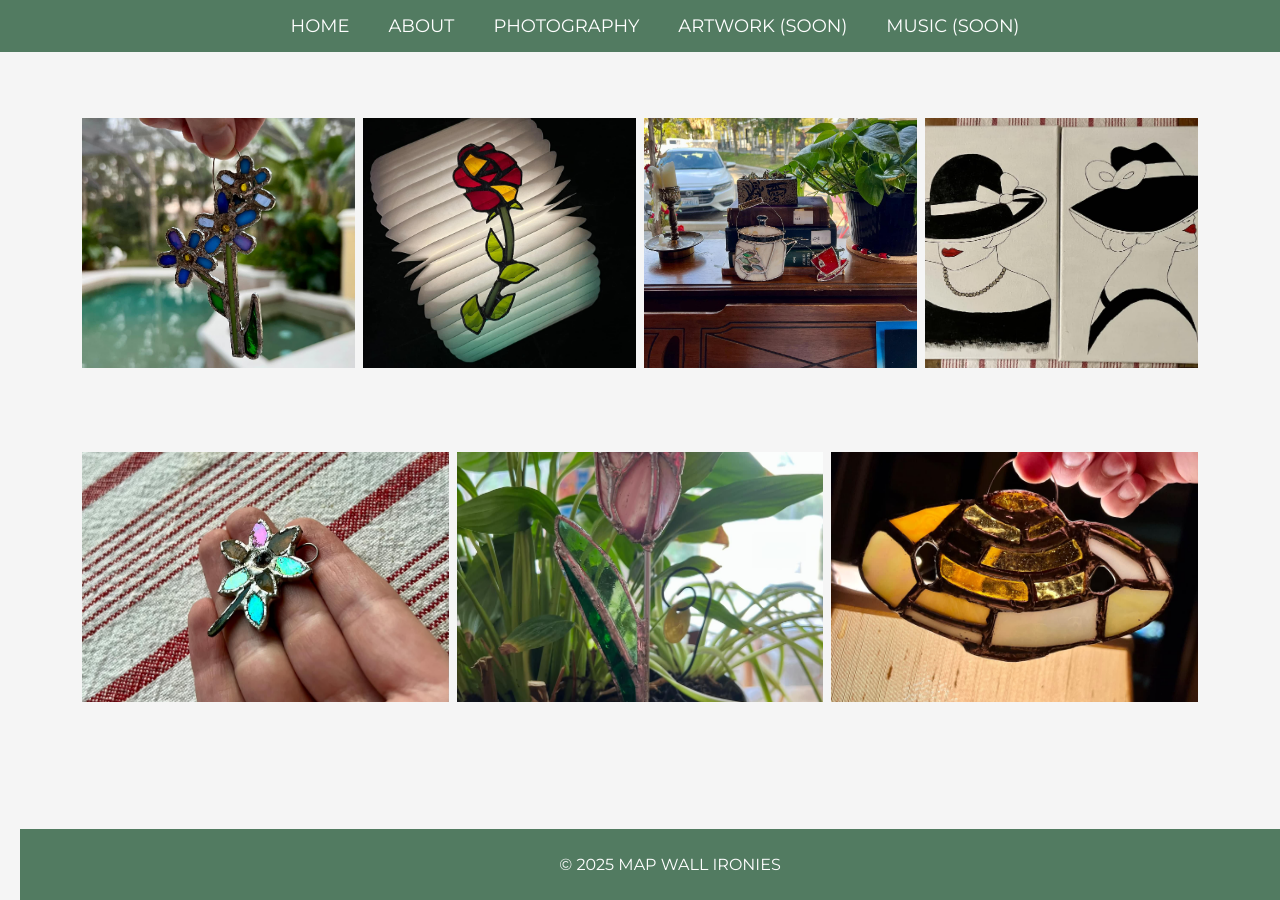
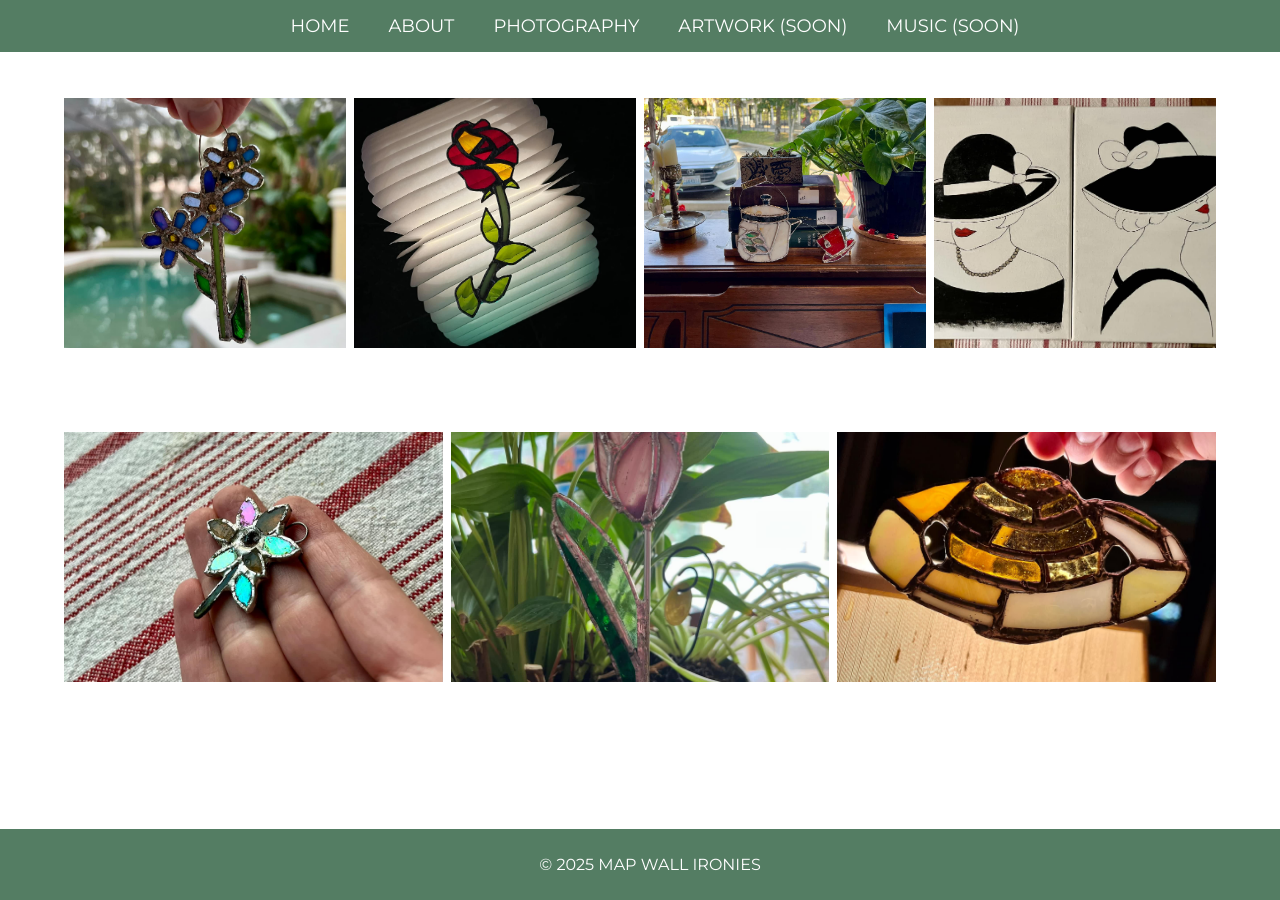
Before and after one commit to mapwallironies/mapwallironies.github.io, a Jekyll site: the page built from artwork.md, in a window 1280 px wide and 900 px high. Built offline with Jekyll 4.4.1, drawn with Linux system fonts in a browser that asks for light colours.

Commit message:
Update custom.css

```diff
--- a/assets/css/custom.css
+++ b/assets/css/custom.css
@@ -523,36 +523,3 @@
   align-items: center;
   justify-content: center;
 }
-
-/* Artwork Gallery */
-body {
-    font-family: Montserrat, sans-serif;
-    background-color: #f5f5f5;
-    margin: 0;
-    padding: 20px;
-}
-.artwork-gallery {
-    display: grid;
-    grid-template-columns: repeat(auto-fill, minmax(250px, 1fr));
-    grid-auto-rows: 200px;
-    gap: 10px;
-}
-.artwork-gallery img {
-    width: 100%;
-    height: 100%;
-    object-fit: cover;
-    border-radius: 10px;
-    transition: transform 0.3s ease-in-out;
-}
-.artwork-gallery img:hover {
-    transform: scale(1.05);
-    box-shadow: 0 4px 10px rgba(0, 0, 0, 0.2);
-}
-.wide {
-    grid-column: span 2;
-}
-.tall {
-    grid-row: span 2;
-}
-
-<link rel="stylesheet" href="/assets/css/custom.css">
```
